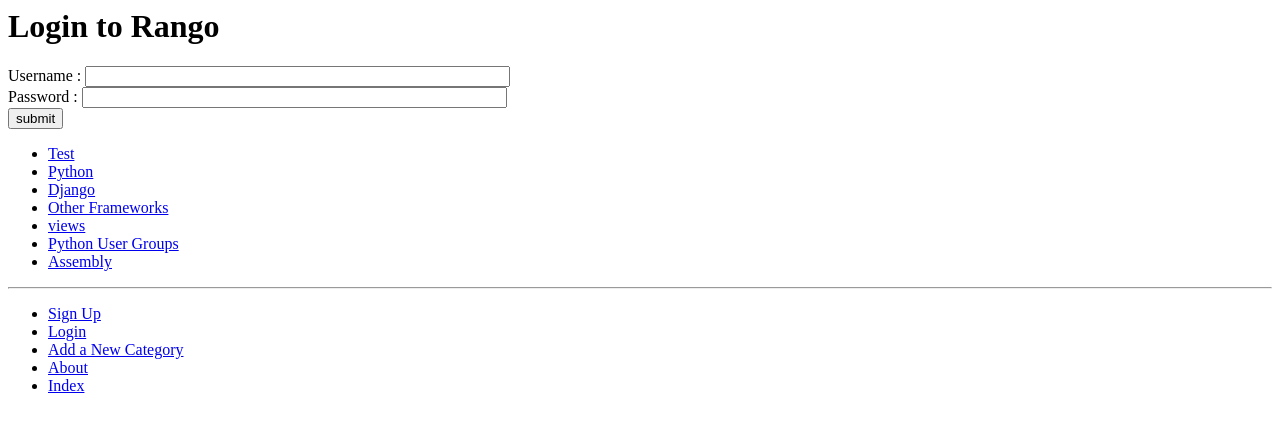
After one commit to Vrinda112001/tango_with_django_project, a Django app: page /rango/login/ in a window 1280 px wide. The commit adds this page. Shown: the top 432 px of the page. Run offline with Django 3.2, Linux system fonts and the light colour scheme; data comes from the database, SQL or seed files in the repository; both versions use the stored data as it was after the commit.

Commit message:
added login and logut facility

```diff
--- a/rango/urls.py
+++ b/rango/urls.py
@@ -11,4 +11,7 @@ urlpatterns = [
     path('category/<slug:category_name_slug>/add_page/', views.add_page, name="add_page"),
     path('page/<slug:page_name_slug>/', views.show_page, name="show_page"),
     path('register/', views.register, name='register'),
+    path('login/', views.user_login, name='login'),
+    path('restricted/', views.restricted, name='restricted'),
+    path('logout/', views.user_logout, name='logout'),
 ]
--- a/rango/views.py
+++ b/rango/views.py
@@ -1,3 +1,6 @@
+from django.contrib.auth import login, authenticate, logout
+from django.contrib.auth.decorators import login_required
+from django.http import HttpResponse
 from django.urls import reverse
 from django.shortcuts import render, redirect
 
@@ -126,3 +129,34 @@ def register(request):
                   context={'user_form': UserForm,
                            'profile_form': UserProfileForm,
                            'registered': registered})
+
+
+def user_login(request):
+    if request.method == 'POST':
+        username = request.POST.get('username')
+        password = request.POST.get('password')
+
+        user = authenticate(username=username, password=password)
+
+        if user:
+            if user.is_active:
+                login(request, user)
+                return redirect(reverse('rango:index'))
+            else:
+                return HttpResponse("Your Rango account is disabled.")
+        else:
+            print(f"Invalid login details:{username},{password}")
+            return HttpResponse("Invalid login details supplied.")
+    else:
+        return render(request, 'rango/login.html')
+
+
+@login_required
+def restricted(request):
+    return HttpResponse("Since you're logged in, you can see this text!")
+
+
+@login_required
+def user_logout(request):
+    logout(request)
+    return redirect(reverse('rango:index'))
--- a/tango_with_django_project/settings.py
+++ b/tango_with_django_project/settings.py
@@ -129,3 +129,5 @@ USE_TZ = True
 STATICFILES_DIRS = [STATIC_DIR, ]
 
 STATIC_URL = '/static/'
+
+LOGIN_URL = 'rango:login'
--- a/templates/rango/base.html
+++ b/templates/rango/base.html
@@ -23,10 +23,16 @@
         <hr />
         <div>
             <ul>
+            {% if user.is_authenticated %}
+             <li><a href="{% url 'rango:restricted' %}">Restricted Page</a></li>
+            <li><a href="{% url 'rango:logout' %}">Logout</a></li>
+            {% else %}
+            <li><a href="{% url 'rango:register' %}">Sign Up</a></li>
+            <li><a href="{% url 'rango:login' %}">Login</a></li>
+            {% endif %}
             <li><a href="{% url 'rango:add_category' %}">Add a New Category</a></li>
             <li><a href="{% url 'rango:about'%}">About</a></li>
             <li><a href="{% url 'rango:index' %}">Index</a></li>
-            <li><a href="{% url 'rango:register' %}">Sign Up</a></li>
             </ul>
         </div>
     </body>
--- a/templates/rango/index.html
+++ b/templates/rango/index.html
@@ -7,7 +7,11 @@
 
 {% block body_block %}
     <h1>Rango says...</h1>
-    hey there partner!<br />
+    {% if user.is_authenticated %}
+        howdy {{ user.username }}<br/>
+    {% else %}
+        hey there partner!<br />
+    {% endif %}
     <strong>{{ boldmessage }}</strong></br>
     <strong>Most Liked Categories</strong>
     {% if categories %}
--- /dev/null
+++ b/templates/rango/login.html
@@ -0,0 +1,18 @@
+{% extends 'rango/base.html' %}
+{% load staticfiles %}
+
+{% block title_block %}
+    Login
+{% endblock %}
+
+{% block body_block %}
+<h1>Login to Rango</h1>
+<form id="login_form" method="post" action="{% url 'rango:login'%}">
+    {% csrf_token %}
+    Username : <input type="text" name="username" value="" size="50" />
+    <br />
+    Password : <input type="text" name="password" value="" size="50" />
+    <br />
+    <input type="submit" value="submit" />
+</form>
+{% endblock %}
```
Also changed, not shown: db.sqlite3.
